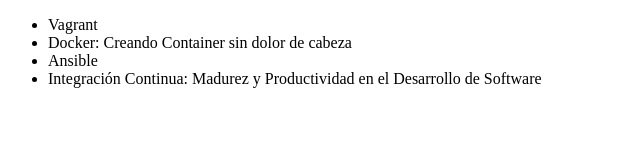
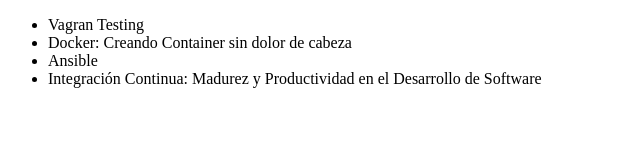
Before and after one commit to JonathanDMercado/alura-git, a plain HTML site: page index.html in a window 1280 px wide. Shown: the full height of the page, 0-640 px from the left. Drawn offline with Linux system fonts and the light colour scheme.

```diff
--- a/index.html
+++ b/index.html
@@ -8,7 +8,7 @@
 </head>
 <body>
     <ul>
-        <li>Vagrant</li>
+        <li>Vagran Testing</li>
         <li>Docker: Creando Container sin dolor de cabeza</li>
         <li>Ansible</li>
         <li>Integración Continua: Madurez y Productividad en el Desarrollo de Software</li>
```
